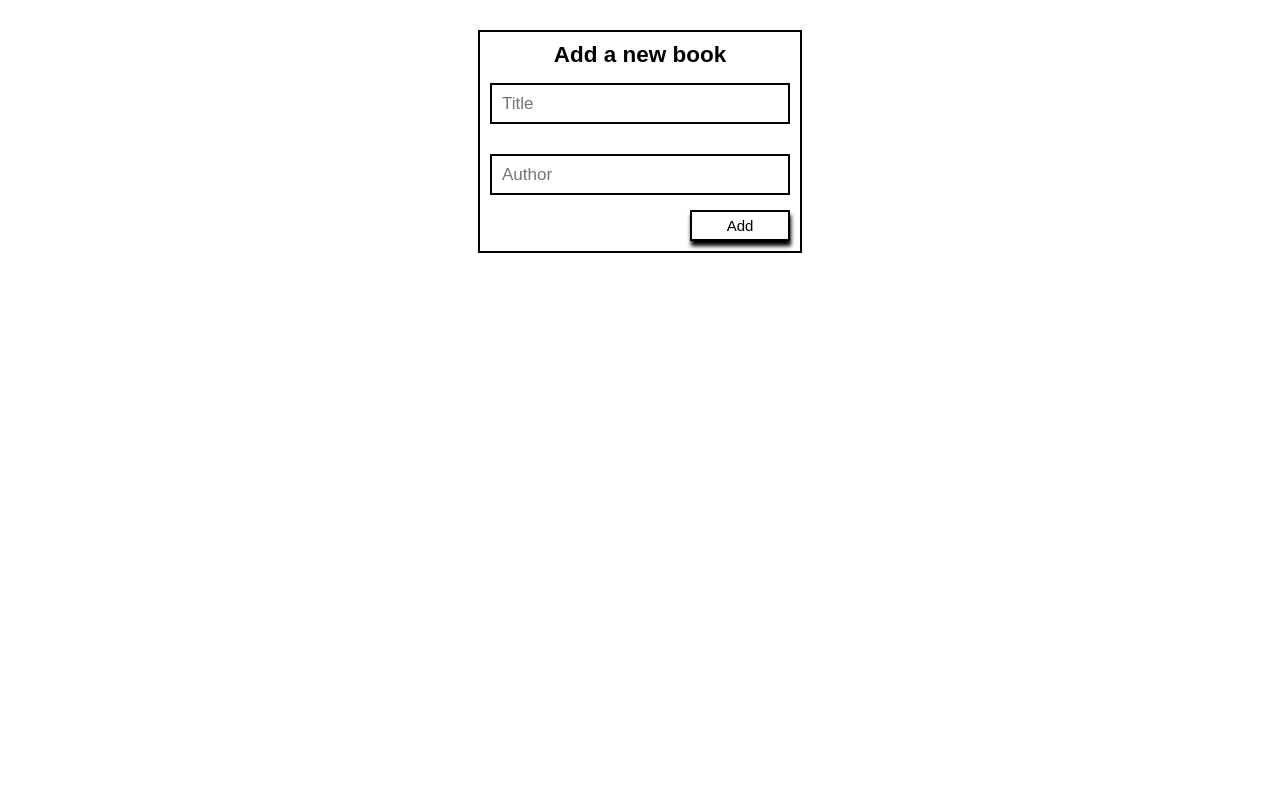
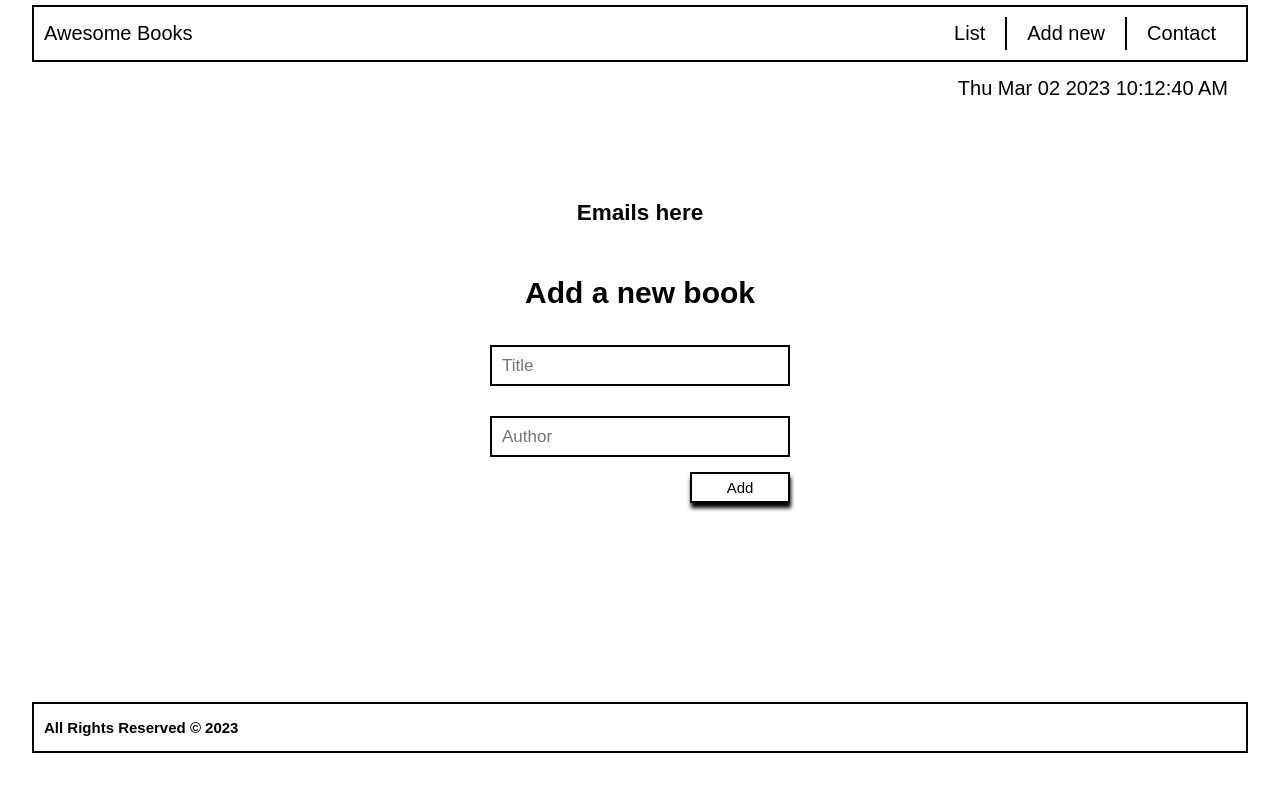
Before and after one commit to Ali-0111/Awesome-collections, a website: page index.html in a window 1280 px wide. Drawn offline with Linux system fonts and the light colour scheme.

Commit message:
initial work for pages, navigation section

```diff
--- a/app.js
+++ b/app.js
@@ -8,7 +8,13 @@ class Book {
     this.author = document.querySelector('.author-input');
     this.addBtn = document.querySelector('.add-btn');
     this.lstTitle = document.querySelector('.lst-title');
-    this.underLine = document.querySelector('.underline');
+    this.date= new Date().toDateString();
+    this.time= new Date().toLocaleTimeString();
+    this.dateP = document.querySelector('.date');
+    this.links = document.querySelectorAll('.nav li');
+    this.input = document.querySelector('.inputs');
+    this.list = document.querySelector('.lst');
+    this.contact = document.querySelector('.contact2');
   }
 
   collectionMethod() {
@@ -30,6 +36,25 @@ class Book {
     this.author.value = '';
   }
 
+  browse(e) {
+    const element = e.target.className;
+    switch(element) {
+      case 'add': this.input.classList.remove('hide');
+      this.list.classList.add('hide');
+      this.contact.classList.add('hide');
+      break;
+
+      case 'list': this.list.classList.remove('hide');
+      this.input.classList.add('hide');
+      this.contact.classList.add('hide');
+      break;
+      case 'contact':
+      this.input.classList.add('hide');
+      this.list.classList.add('hide');
+      this.contact.classList.remove('hide');break;
+    }
+  }
+
   removeBtn(e) {
     const li = e.target.parentElement;
     this.collection = this.collection.filter((book) => book.title !== li.id);
@@ -39,8 +64,6 @@ class Book {
 
   createList(element) {
     this.lstTitle.innerText = 'All awesome books';
-    this.underLine.id = 'underline';
-    this.ul.classList.add('lst-border');
     const newBook = element;
     const li = document.createElement('li');
     li.innerHTML = `
@@ -69,6 +92,7 @@ class Book {
 
 window.onload = () => {
   const start = new Book();
+  start.dateP.innerText = start.date +" "+ start.time;
   start.addBtn.addEventListener('click', () => {
     start.create();
     start.saveLocal(start.collection, this.key);
@@ -76,4 +100,9 @@ window.onload = () => {
   start.collection.forEach((element) => {
     start.createList(element);
   });
+  start.links.forEach(link =>{
+    link.addEventListener('click',(e)=>{
+      start.browse(e);
+    });
+  });
 };
--- a/index.html
+++ b/index.html
@@ -8,7 +8,17 @@
     <title>Document</title>
 </head>
 <body>
-    <main>
+    <header class="main-head ">
+        <nav class="nav flex2">
+            <a href="#" id="logo">Awesome Books</a>
+            <ul class="flex2">
+                <li><a class="list" href="#">List</a></li>
+                <li><a href="#" class="add">Add new</a></li>
+                <li class="no-border"><a href="#" class="contact">Contact</a></li>
+            </ul>
+        </nav>
+    </header>
+    <main class="flex">
         <section class="main-data flex">
             <div class="inputs flex">
                 <h2 class="input-title">Add a new book</h2>
@@ -16,13 +26,20 @@
                 <input class="author-input" type="text" min="5" max="20" placeholder="Author">
                 <button class="add-btn" type="button">Add</button>
             </div>
-            <span class="underline"></span>
+            <p class="date"></p>
             <div class="w-100">
-                <h2 class="lst-title"></h2>
-                <ul class="lst flex"></ul>
+                <ul class="lst flex">
+                    <h2 class="lst-title"></h2>
+                </ul>
+            </div>
+            <div class="w-100 flex contact2">
+                <h2>Emails here</h2>
             </div>
         </section>
     </main>
+    <footer class="flex2 footer">
+        <h2>All Rights Reserved &copy; 2023</h2>
+    </footer>
     <script src="./app.js"></script>
 </body>
 </html>
--- a/style.css
+++ b/style.css
@@ -12,22 +12,68 @@ body {
   font-family: sans-serif;
 }
 
+a {
+  text-decoration: none;
+  color: black;
+}
+
 .flex {
   display: flex;
   flex-direction: column;
-  align-items: flex-start;
+  align-items: center;
   justify-content: flex-start;
+}
+
+.flex2 {
+  display: flex;
+  justify-content: center;
+  align-items: center;
 }
 
 ul {
   list-style: none;
 }
 
+.main-head {
+  width: 95%;
+  margin: 0 auto;
+  margin-top: 0.5rem;
+}
+
+.nav {
+  justify-content: space-between;
+  border: 2px solid black;
+  font-size: 2rem;
+  padding: 0.5rem 1rem;
+}
+
+.nav ul {
+  padding: 0.5rem 0;
+  cursor: pointer;
+  justify-content: space-between;
+}
+
+.nav ul li {
+  padding: 0.5rem 2rem;
+  border-right: 2px solid black;
+}
+
+.nav ul .no-border {
+  border-right: none;
+}
+
 .main-data {
-  width: 90%;
-  margin: 0 auto;
+  width: 95%;
+  min-height: 80vh;
+  padding: 0.5rem 1rem;
   font-size: 1.5rem;
   align-items: center;
+}
+
+.date {
+  font-size: 2rem;
+  padding: 1rem;
+  align-self: flex-end;
 }
 
 .inputs {
@@ -35,7 +81,11 @@ ul {
   padding: 1rem;
   order: 2;
   align-items: center;
-  border: 2px solid black;
+}
+
+.input-title {
+  margin: 4rem 0 2rem 0;
+  font-size: 3rem;
 }
 
 .title-input,
@@ -78,14 +128,6 @@ input::placeholder {
   width: 60%;
 }
 
-#underline {
-  width: 20rem;
-  margin: 1rem 0;
-  background-color: black;
-  padding: 0.1rem 0;
-  order: 1;
-}
-
 .lst-title {
   text-align: center;
   margin-top: 1rem;
@@ -94,15 +136,11 @@ input::placeholder {
 }
 
 .lst {
-  order: 3;
   width: 100%;
+  margin: 4rem 0 2rem 0;
 }
 
-.lst-border {
-  border: 2px solid black;
-}
-
-li {
+.lst li {
   padding: 1rem 2rem;
   width: 20rem;
   width: 100%;
@@ -114,6 +152,22 @@ ul.lst li:nth-child(odd) {
   background: #eeee;
 }
 
+
+
 ul.lst li:nth-child(even) {
   background: #ffff;
 }
+
+.footer {
+  width: 95%;
+  border: 2px solid black;
+  padding: 1.5rem 1rem;
+  margin: 0 auto;
+  justify-content: flex-start;
+}
+
+/*Hide classes*/
+
+.hide {
+  display: none;
+}
```
